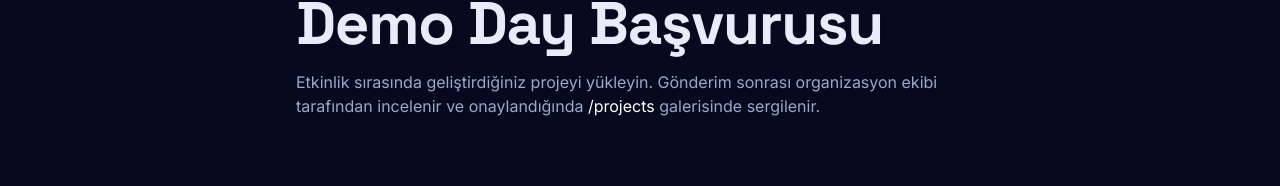
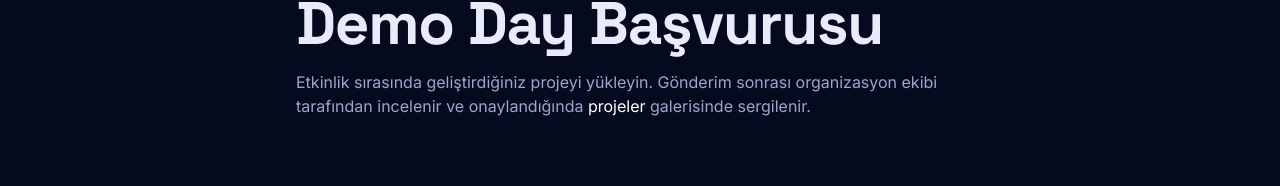
Before and after one commit to BeyzaESER22/HackatonWebSitesi, a Next.js app: page /projects/submit in a window 1280 px wide. Shown: the part 152-338 px from the top of the page. Built offline with nearby package versions, Linux system fonts and the light colour scheme; no server answers.

Commit message:
style: change '/projects' to 'projeler' in submission page text

```diff
--- a/src/app/projects/submit/page.js
+++ b/src/app/projects/submit/page.js
@@ -20,7 +20,7 @@ export default function ProjectSubmitPage() {
         <SectionTitle title="Demo Day" gradient="Başvurusu" align="left" className="mb-4" />
         <p className="text-ink-dim mb-8">
           Etkinlik sırasında geliştirdiğiniz projeyi yükleyin. Gönderim sonrası organizasyon ekibi tarafından
-          incelenir ve onaylandığında <span className="text-white">/projects</span> galerisinde sergilenir.
+          incelenir ve onaylandığında <span className="text-white">projeler</span> galerisinde sergilenir.
         </p>
 
         <Card className="!p-7 lg:!p-9">
```
